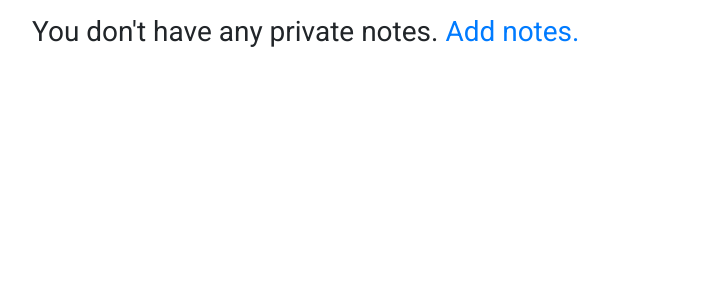
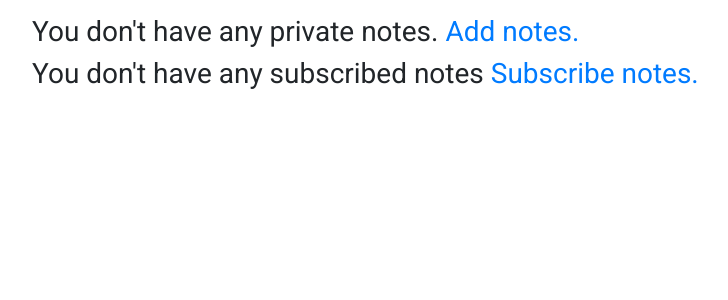
Before and after one commit to kmagier/SecureNotesApp, a Flask app: page /private-notes in a window 1280 px wide. Shown: the part 58-358 px from the top of the page, without its empty margins (96-824 px from the left). Run offline with Flask 2, Linux system fonts and the light colour scheme; the visitor is signed in with stand-in values (Sample User, id 1); data comes from the database, SQL or seed files in the repository; data that the repository does not hold is empty; parts of the project's set-up code (start-up, migrations or seed data) failed here and were passed over; some libraries are stand-ins or nearby versions.

Commit message:
Note edit, some changes

```diff
--- a/application/forms/forms.py
+++ b/application/forms/forms.py
@@ -30,9 +30,9 @@ class RegistrationForm(FlaskForm):
 
 class NoteForm(FlaskForm):
     title = StringField('Title', validators=[Length(min=1, max=150)])
-    description = TextAreaField('Description', validators=[Length(min=1, max=150)], render_kw={"rows": 1})
+    description = TextAreaField('Description', validators=[Length(min=1, max=150)], render_kw={"rows": 4})
     attachment = FileField('File')
-    submit = SubmitField('Post')
+    submit = SubmitField('Submit')
 
 class PasswordChangeForm(FlaskForm):
     password = PasswordField('Password', validators=[DataRequired()])
--- a/application/models/user.py
+++ b/application/models/user.py
@@ -1,9 +1,15 @@
 from database import db
+from flask import redirect, url_for
 import bcrypt
 from app import login_manager
 from flask_login import UserMixin
 # from flask_sqlalchemy import inspect
 
+
+followed_notes = db.Table('followed_notes',
+                db.Column('user_id', db.Integer, db.ForeignKey('users.id')),
+                db.Column('note_id', db.Integer, db.ForeignKey('notes.id'))
+)
 
 class User(UserMixin, db.Model):
     __tablename__ = 'users'
@@ -13,6 +19,7 @@ class User(UserMixin, db.Model):
     password_hash = db.Column(db.String(256), index=False, unique=True)
     salt = db.Column(db.String(256))
     notes = db.relationship('Note', backref='owner', lazy='dynamic')
+    subscribed_notes = db.relationship('Note', secondary=followed_notes, backref=db.backref('followers', lazy='dynamic'))
 
     def __repr__(self):
         return f'<User {self.username}>'
--- a/application/routes/notes/notes.py
+++ b/application/routes/notes/notes.py
@@ -7,7 +7,7 @@ from flask_login import login_required, current_user
 from models.note import Note
 
 
-notes_bp = Blueprint('notes', __name__)
+notes_bp = Blueprint('notes', __name__, static_folder='static')
 DIR_PATH = 'static/files/'
 
 @notes_bp.route('/add-note', methods=["GET", "POST"])
@@ -66,13 +66,18 @@ def download_file_public(file_hash):
 @notes_bp.route('/private-notes', methods=["GET", "POST"])
 @login_required
 def private_notes():
-    privateNotes = []
+    private_notes = []
+    subscribed_notes = []
     user = current_user
-    notes = user.notes.all()
-    for note in notes:
+    user_private_notes = user.notes.all()
+    user_subscribed_notes = user.subscribed_notes
+    current_app.logger.debug(user_subscribed_notes)
+    for note in user_private_notes:
         current_app.logger.debug(note)
-        privateNotes.append(note)
-    return render_template("private-notes.html", notes = privateNotes)
+        private_notes.append(note)
+    for subscribed_note in user_subscribed_notes:
+        subscribed_notes.append(subscribed_note)
+    return render_template("private-notes.html", private_notes = private_notes, subscribed_notes = subscribed_notes)
 
 @notes_bp.route('/private-notes/make-public/<int:note_id>', methods=["GET", "POST"])
 @login_required
@@ -134,6 +139,7 @@ def upload_note_file(note_id):
                 note_file.save(path_to_file)
                 note.attachment_hash = new_filename
                 note.file_path = path_to_file
+                note.org_attachment_filename = note_file.filename
                 current_app.logger.debug("Uploaded new file for article id {} with name {} to path {}".format(note_id, new_filename, path_to_file))
                 response = jsonify("File added")
                 db.session.commit()
@@ -157,9 +163,60 @@ def make_private(note_id):
     else:
         return redirect(url_for('dashboard.index'), 403)
 
+@notes_bp.route('/private-notes/edit/<int:note_id>', methods=['GET', 'POST'])
+@login_required
+def edit_note(note_id):
+    title = 'Edit note'
+    note = Note.query.get_or_404(note_id)
+    form = NoteForm(obj=note)
+    if request.method == 'POST' and form.validate_on_submit():
+        if form.attachment:
+            attachment = request.files[form.attachment.name]
+            if(len(attachment.filename) > 0):
+                filename_prefix = ''.join(random.choices(string.ascii_letters + string.digits, k=8))
+                new_filename = filename_prefix + '.' + attachment.filename.split('.')[-1]
+                path_to_file = DIR_PATH + new_filename
+                attachment.save(path_to_file)
+                note.attachment_hash = new_filename
+                note.file_path = path_to_file
+                note.org_attachment_filename = attachment.filename
+        note.title = form.title.data
+        note.description = form.description.data
+        db.session.commit()
+        return redirect(url_for('notes.private_notes'))
+    form.title.data = note.title
+    form.description.data = note.description
+    return render_template('edit-note.html', form=form, title=title, note=note)
+
+@notes_bp.route('/public-notes/subscribe/<int:note_id>', methods=["GET", "POST"])
+@login_required
+def subscribe_note(note_id):
+    user = current_user
+    note = Note.query.filter_by(id=note_id).first()
+    if not note.is_subscribing(user):
+        note.subscribe_note(user)
+        db.session.commit()
+        return redirect(url_for('notes.public_notes'))
+    else:
+        return redirect(url_for('dashboard.index'))
+
+@notes_bp.route('/public-notes/unsubscribe/<int:note_id>', methods=["GET", "POST"])
+@login_required
+def unsubscribe_note(note_id):
+    user = current_user
+    note = Note.query.filter_by(id=note_id).first()
+    if note.is_subscribing(user):
+        note.unsubscribe_note(user)
+        db.session.commit()
+        return redirect(url_for('notes.public_notes'))
+    else:
+        return redirect(url_for('dashboard.index'))
+
+
 @notes_bp.route('/public-notes', methods=["GET"])
 def public_notes():
     public_notes = []
+    current_app.logger.debug(current_user.subscribed_notes)
     notes = Note.query.filter_by(is_public=True).all()
     for note in notes:
         public_notes.append(note)
--- a/application/templates/layout.html
+++ b/application/templates/layout.html
@@ -13,7 +13,7 @@
     <script src="https://stackpath.bootstrapcdn.com/bootstrap/4.4.1/js/bootstrap.min.js"
         integrity="sha384-wfSDF2E50Y2D1uUdj0O3uMBJnjuUD4Ih7YwaYd1iqfktj0Uod8GCExl3Og8ifwB6"
         crossorigin="anonymous"></script>
-    <link href="styles/style.css" rel="stylesheet" type="text/css">
+    <link href="/styles/style.css" rel="stylesheet" type="text/css">
     <link href='https://fonts.googleapis.com/css?family=Roboto:400,700&display=swap' rel='stylesheet' type='text/css'>
     <link href='https://fonts.googleapis.com/css?family=Open+Sans&display=swap' rel='stylesheet' type='text/css'>
     <!-- <script src="scripts/script.js"></script> -->
--- a/application/templates/private-notes.html
+++ b/application/templates/private-notes.html
@@ -1,10 +1,10 @@
 {% extends "layout.html" %}
 
 {% block content %}
-{% if not notes %}
+{% if not private_notes %}
 <h3>You don't have any private notes. <a href="{{url_for('notes.add_note')}}">Add notes.</a></h3>
 {% else %}
-{% for note in notes %}
+{% for note in private_notes %}
 <!-- <div class="card">
     <div class="card-header">
         {{note.owner_id}}
@@ -31,10 +31,13 @@
                     <a href="{{url_for('notes.download_file_private', file_hash = note.attachment_hash)}}"
                         class="btn btn-primary btn-sm">Download</a>
                     {% else %}
-                    <input type="file" id="{{note.id}}" name="note" onchange="upload_file(this);" style="display:none" />
+                    <input type="file" id="{{note.id}}" name="note" onchange="upload_file(this);"
+                        style="display:none" />
                     <button class="btn btn-success btn-sm"
                         onclick="document.getElementById('{{note.id}}').click();">Upload</button>
                     {% endif %}
+                    <a href="{{url_for('notes.edit_note', note_id = note.id)}}"
+                        class="btn btn-primary btn-sm">Edit</a>
             </h2>
         </div>
         <div id="note_{{note.id}}" class="collapse" aria-labelledby="heading{{note.id}}" data-parent="#notesAccordion">
@@ -51,6 +54,33 @@
 </div>
 {% endfor %}
 {% endif %}
+{% if not subscribed_notes %}
+<h3>You don't have any subscribed notes <a href="{{url_for('notes.public_notes')}}">Subscribe notes.</a></h3>
+{% else %}
+{% for subscribed_note in subscribed_notes %}
+<div class="accordion" id="notesAccordion">
+    <div class="card">
+        <div class="card-header" id="heading{{subscribed_note.id}}">
+            <h2 class="mb-0">
+                <button class="btn btn-link btn-block text-left" type="button" data-toggle="collapse"
+                    data-target="#note_{{subscribed_note.id}}" aria-expanded="false" aria-controls="note_{{subscribed_note.id}}">
+                    {{subscribed_note.title}}
+                    {% if subscribed_note.attachment_hash %}
+                    <a href="{{url_for('notes.download_file_private', file_hash = subscribed_note.attachment_hash)}}"
+                        class="btn btn-primary btn-sm">Download</a>
+                    {% endif %}
+            </h2>
+        </div>
+        <div id="note_{{subscribed_note.id}}" class="collapse" aria-labelledby="heading{{subscribed_note.id}}" data-parent="#notesAccordion">
+            <div class="card-body">
+                {{subscribed_note.description}}
+            </div>
+        </div>
+    </div>
+</div>
+{% endfor %}
+{% endif %}
+
 <script>
     const BASE_URL = 'https://localhost:8080/private-notes'
 
```
Also changed, not shown: application/models/note.py (+13 -2 lines), application/templates/edit-note.html (added, +49 -0 lines), application/templates/public-notes.html (+7 -0 lines).
